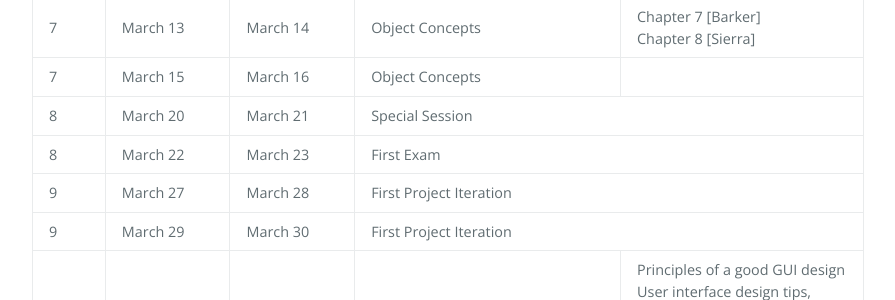
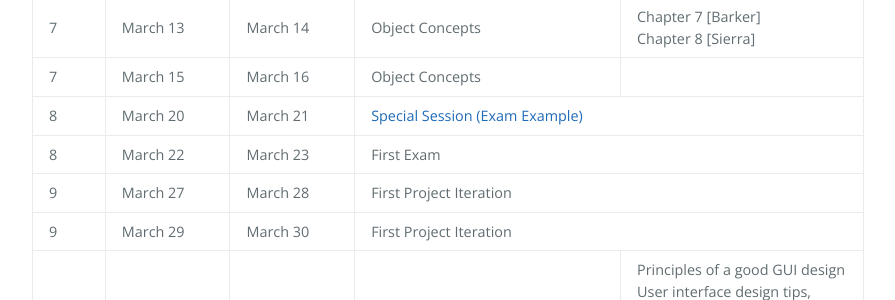
Before and after one commit to oopunal/oopunal.github.io, a Jekyll site: the page built from _posts/2017-01-7-syllabus.markdown, in a window 1280 px wide and 900 px high, scrolled down 917 px. Shown: the part 154-454 px from the top of the window, without its empty margins (192-1087 px from the left). Built offline with Jekyll 4.4.1, drawn with Linux system fonts in a browser that asks for light colours.

```diff
--- a/_posts/2017-01-7-assignments.markdown
+++ b/_posts/2017-01-7-assignments.markdown
@@ -16,8 +16,8 @@ Each week, students will have to resolve an assignment in order to apply and pra
 |3|[Objects & Classes](https://drive.google.com/file/d/0B6uYBzkBeRiaODNjajNrSVdXdkk/view?usp=sharing)|20/02/2017|26/02/2017|4|[OOP0X] Assignments 03|
 |4|[Objects Interaction](https://drive.google.com/file/d/0B6uYBzkBeRiaRnNGSEFkVXZPLTA/view?usp=sharing) |27/02/17|8/03/17|4|[OOP0X] Assignments 04|
 |5|[Relationships between objects](https://drive.google.com/open?id=0B6uYBzkBeRiaWE1Hd3NKdnlFc3c)|8/03/2017|15/03/2017|4|[OOP0X] Assignments 05|
-|6|Collections |||1|[OOP0X] Assignments 06|
-|7|Object Concepts |||4|[OOP0X] Assignments 07|
+|6|Collections|null|null|1|[OOP0X] Assignments 06|
+|7|[Object Concepts - Collections](https://drive.google.com/open?id=0B6uYBzkBeRiaVUUyaVJyVW1Ha2M)|21/03/2017|2/04/2017|4|[OOP0X] Assignments 07|
 |8|Graphic User Interfaces (GUI)|||4|[OOP0X] Assignments 08|
 |9|Data Access Layer (DAL) |||4|[OOP0X] Assignments 09|
 |10|Exception Handling |||1|[OOP0X] Assignments 10|
--- a/_posts/2017-01-7-syllabus.markdown
+++ b/_posts/2017-01-7-syllabus.markdown
@@ -78,7 +78,7 @@ categories: main
 <td>5</td>
 <td>February 27</td>
 <td>February 28</td>
-<td><a target="_blank" href="https://www.youtube.com/watch?v=fLDj3BPx0wk">Relationships between objects</a></td>
+<td><a target="_blank" href="https://drive.google.com/open?id=0B6uYBzkBeRiaSE1iWUlYYTQ0cU0">Relationships between objects</a></td>
 <td>Chapter 7 [Sierra]<br>Chapter 5 [Barker]</td>
 </tr>
 <tr>
@@ -108,21 +108,21 @@ categories: main
 <td>7</td>
 <td>March 13</td>
 <td>March 14</td>
-<td>Object Concepts</td>
+<td><a href="https://drive.google.com/open?id=0B6uYBzkBeRiaZElraUZHMWRHRGM" target="_blank"></a>Object Concepts</td>
 <td>Chapter 7 [Barker]<br>Chapter 8 [Sierra]</td>
 </tr>
 <tr>
 <td>7</td>
 <td>March 15</td>
 <td>March 16</td>
-<td>Object Concepts</td>
+<td><a href="https://drive.google.com/open?id=0B6uYBzkBeRiaNzdnZUdlbk1COU0" target="_blank"></a>Object Concepts</td>
 <td></td>
 </tr>
 <tr>
 <td>8</td>
 <td>March 20</td>
 <td>March 21</td>
-<td colspan="2">Special Session</td>
+<td colspan="2"><a href="https://drive.google.com/open?id=0B6uYBzkBeRiaRUFoWGlOYmRDWUU" target="_blank">Special Session (Exam Example)</a></td>
 </tr>
 <tr>
 <td>8</td>
```
